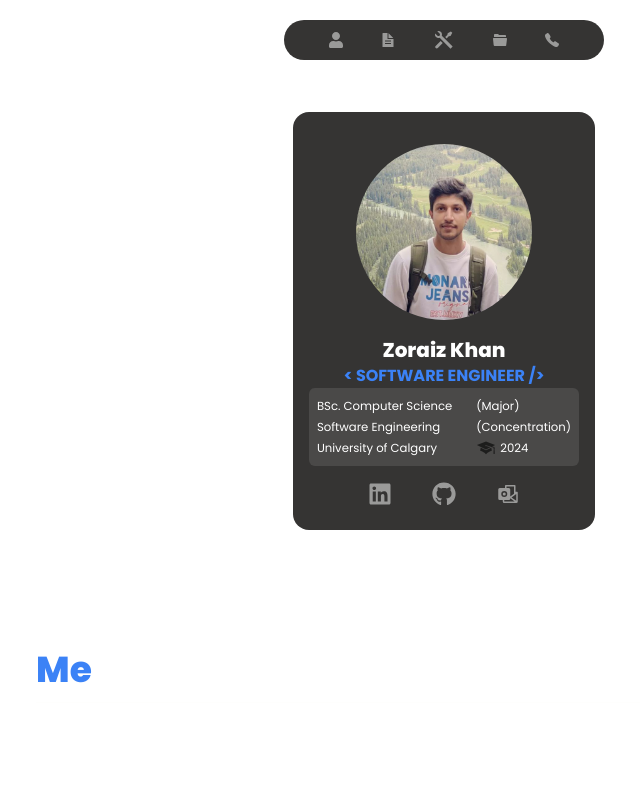
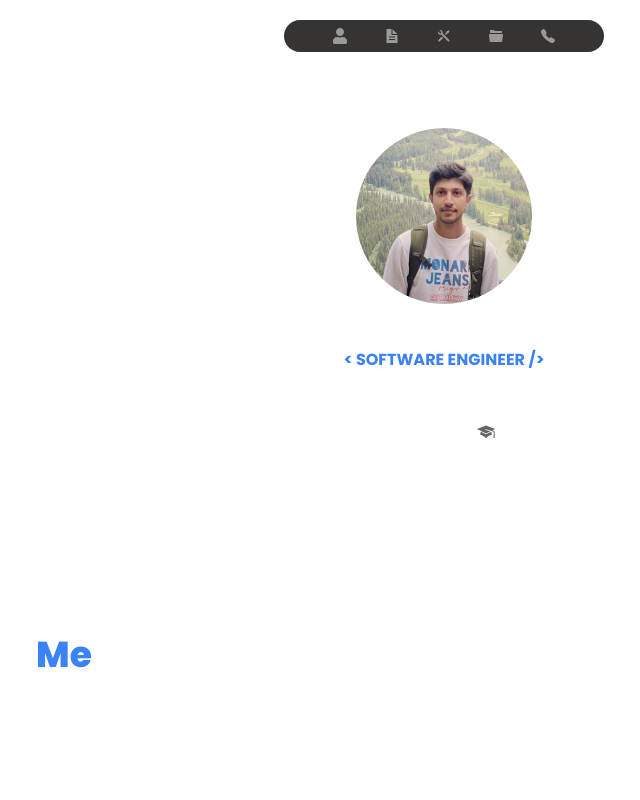
Before and after one commit to zoraiz2000/website, a Next.js app: page / in a window 1280 px wide. Shown: the top 800 px of the page, without its empty margins (196-836 px from the left). Built offline with nearby package versions, Linux system fonts and the light colour scheme; what tailwindcss-animated would draw is missing.

Commit message:
intro styling

```diff
--- a/src/components/Intro.js
+++ b/src/components/Intro.js
@@ -6,7 +6,7 @@ import { PiMicrosoftOutlookLogoFill } from "react-icons/pi";
 
 const Intro = ({className}) => {
   return (
-    <div className={`flex flex-col py-4 flex-wrap rounded-2xl items-center justify-between bg-[rgb(53,52,51)] ${className}`}>
+    <div className={`flex flex-col flex-wrap items-center justify-between ${className} border-b border-stone-50/30`}>
 
         {/* Image   */}
         <img
@@ -71,19 +71,19 @@ const Intro = ({className}) => {
             target="_blank"
             rel="noopener noreferrer"
         >
-            <FaLinkedin className='w-6 h-6 fill-[rgba(255,255,255,0.5)] hover:fill-white transition-all duration-300 ease-in-out cursor-pointer'/>
+            <FaLinkedin className='w-10 h-10 p-2 rounded-md fill-[rgba(255,255,255,0.5)] hover:bg-[rgb(255,255,255,0.1)] hover:fill-white transition-all duration-300 ease-in-out cursor-pointer'/>
         </a>
         <a
             href="https://github.com/zoraiz2000"
             target="_blank"
             rel="noopener noreferrer"
         >
-            <FaGithub className='w-6 h-6 fill-[rgba(255,255,255,0.5)] hover:fill-white transition-all duration-300 ease-in-out cursor-pointer'/>
+            <FaGithub className='w-10 h-10 p-2 rounded-md fill-[rgba(255,255,255,0.5)] hover:bg-[rgb(255,255,255,0.1)] hover:fill-white transition-all duration-300 ease-in-out cursor-pointer'/>
         </a>
         <a
             href="mailto:zoraiz.khan@ucalgary.ca"
         >
-            <PiMicrosoftOutlookLogoFill className='w-6 h-6 fill-[rgba(255,255,255,0.5)] hover:fill-white transition-all duration-300 ease-in-out cursor-pointer'/>
+            <PiMicrosoftOutlookLogoFill className='w-10 h-10 p-2 rounded-md fill-[rgba(255,255,255,0.5)] hover:bg-[rgb(255,255,255,0.1)] hover:fill-white transition-all duration-300 ease-in-out cursor-pointer'/>
         </a>
         </div>
     </div>
```
